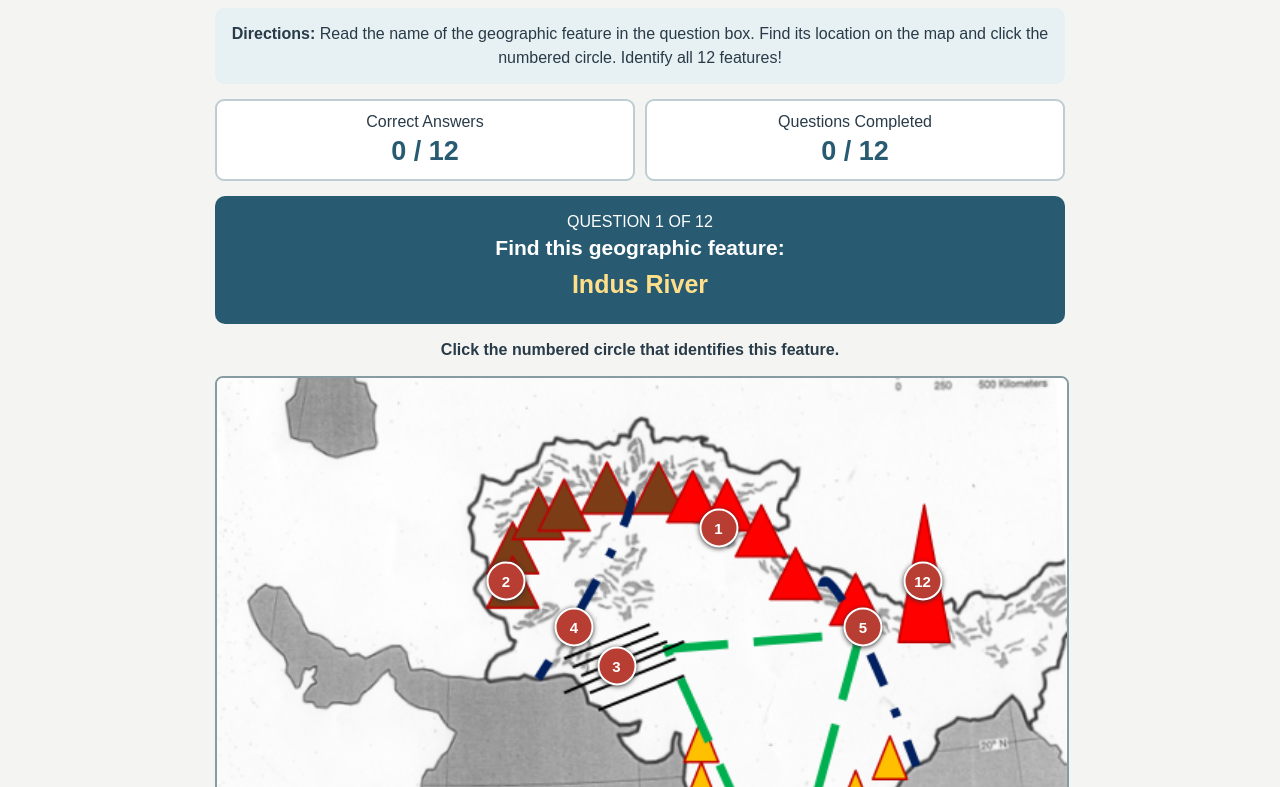
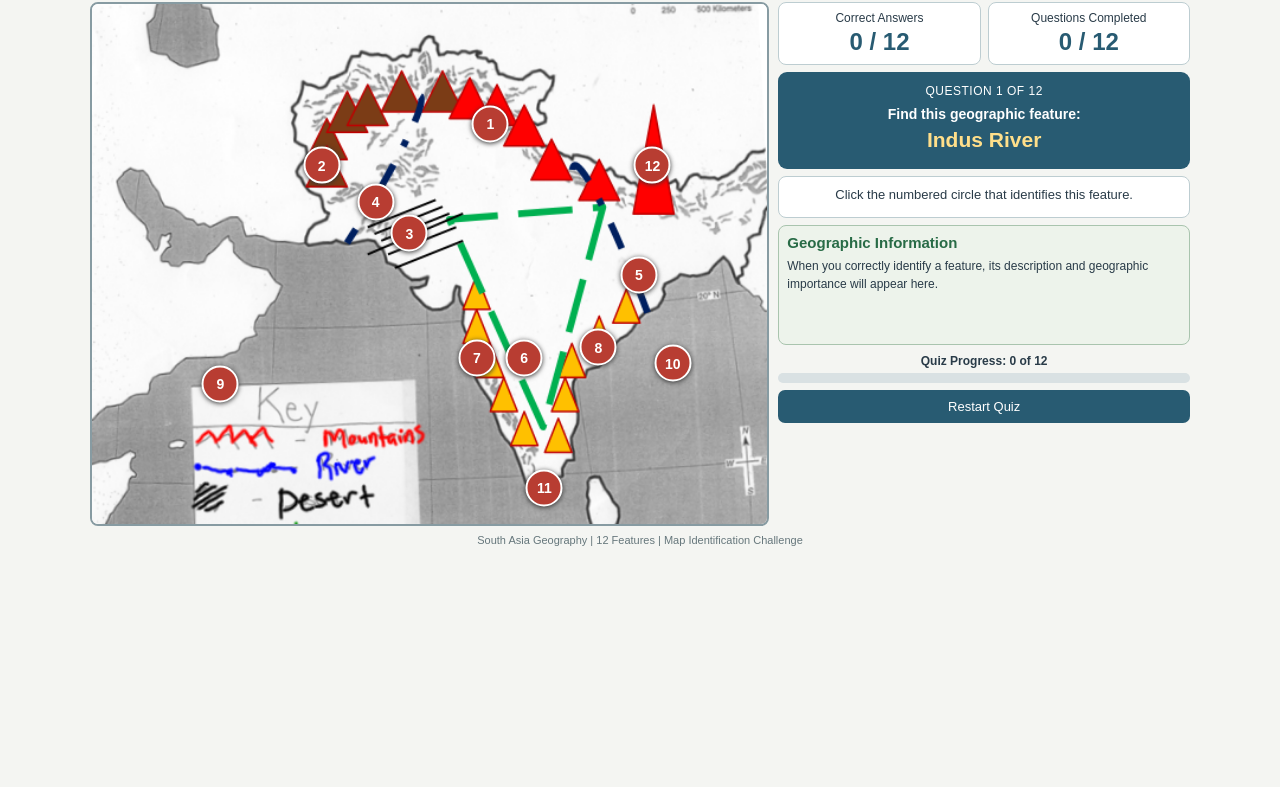
Before and after one commit to jbodine-source/south-asia-map, a plain HTML site: page index.html in a window 1280 px wide. Shown: the part 75-862 px from the top of the page. After the commit the page ends 800 px from the top, so only its background shows below. Drawn offline with Linux system fonts and the light colour scheme.

Commit message:
Refactor index.html for layout and feature updates
Refactor HTML structure and styles for improved layout and clarity. Update geographic feature descriptions and quiz functionality.

```diff
--- a/index.html
+++ b/index.html
@@ -7,73 +7,53 @@
 <title>South Asia Geography Challenge</title>
 
 <style>
+* { box-sizing: border-box; }
+
 body {
   font-family: Arial, sans-serif;
   background: #f4f5f2;
   color: #293b48;
   margin: 0;
-  padding: 15px;
+  padding: 8px;
 }
+
 #activity {
-  max-width: 850px;
+  max-width: 1100px;
   margin: auto;
 }
+
+header {
+  text-align: center;
+  margin-bottom: 8px;
+}
+
 h2 {
-  text-align: center;
   color: #244e67;
+  margin: 4px 0;
+  font-size: 23px;
 }
+
 .instructions {
   background: #e7f0f2;
-  padding: 14px;
-  border-radius: 9px;
+  padding: 8px 12px;
+  border-radius: 8px;
   text-align: center;
-  line-height: 1.5;
-}
-.scoreboard {
-  display: grid;
-  grid-template-columns: 1fr 1fr;
-  gap: 10px;
-  margin: 15px 0;
-}
-.score-box {
-  background: white;
-  border: 2px solid #bdcdd1;
-  border-radius: 9px;
-  padding: 12px;
-  text-align: center;
-}
-.score-number {
-  display: block;
-  font-size: 27px;
-  font-weight: bold;
-  color: #285b72;
-  margin-top: 5px;
-}
-.question-panel {
-  background: #285b72;
-  color: white;
-  border-radius: 10px;
-  padding: 17px;
-  text-align: center;
-  margin: 15px 0;
-}
-.question-panel h3 {
-  margin: 5px 0 10px;
-  font-size: 21px;
-}
-.question-name {
-  font-size: 25px;
-  font-weight: bold;
-  color: #ffdf8a;
-  margin: 8px 0;
-}
-.feedback {
-  min-height: 25px;
-  text-align: center;
-  font-weight: bold;
-  margin: 12px 0;
+  font-size: 13px;
   line-height: 1.4;
 }
+
+/* MAIN TWO-COLUMN LAYOUT */
+
+.main-layout {
+  display: grid;
+  grid-template-columns: minmax(0, 1.65fr) minmax(245px, 1fr);
+  gap: 12px;
+  align-items: start;
+  margin-top: 10px;
+}
+
+/* MAP */
+
 .map-container {
   position: relative;
   width: 100%;
@@ -83,128 +63,277 @@ h2 {
   overflow: hidden;
   background: white;
 }
+
 .map-container img {
   display: block;
   width: 100%;
   height: auto;
 }
+
 .marker {
   position: absolute;
   transform: translate(-50%, -50%);
-  width: clamp(29px, 4.5vw, 39px);
-  height: clamp(29px, 4.5vw, 39px);
+  width: clamp(26px, 3.5vw, 37px);
+  height: clamp(26px, 3.5vw, 37px);
   border-radius: 50%;
   border: 2px solid white;
   background: #b83d32;
   color: white;
   font-weight: bold;
-  font-size: 15px;
+  font-size: 14px;
   cursor: pointer;
   line-height: normal;
   box-shadow: 0 1px 5px #333;
   z-index: 2;
+  padding: 0;
 }
+
 .marker:hover,
 .marker:focus {
   background: #e6a126;
-  outline: 3px solid #244e67;
+  outline: 2px solid #244e67;
 }
+
 .marker.correct {
   background: #36835b;
   cursor: default;
 }
+
 .marker.incorrect {
   background: #b83d32;
 }
+
+/* RIGHT PANEL */
+
+.sidebar {
+  display: flex;
+  flex-direction: column;
+  gap: 9px;
+}
+
+.scoreboard {
+  display: grid;
+  grid-template-columns: 1fr 1fr;
+  gap: 7px;
+}
+
+.score-box {
+  background: white;
+  border: 1px solid #bdcdd1;
+  border-radius: 8px;
+  padding: 8px 5px;
+  text-align: center;
+  font-size: 12px;
+}
+
+.score-number {
+  display: block;
+  font-size: 24px;
+  font-weight: bold;
+  color: #285b72;
+  margin-top: 3px;
+}
+
+.question-panel {
+  background: #285b72;
+  color: white;
+  border-radius: 9px;
+  padding: 12px;
+  text-align: center;
+}
+
+.question-number {
+  font-size: 12px;
+  letter-spacing: .5px;
+}
+
+.question-panel h3 {
+  font-size: 14px;
+  margin: 8px 0 4px;
+}
+
+.question-name {
+  font-size: 21px;
+  font-weight: bold;
+  color: #ffdf8a;
+  margin: 5px 0;
+  line-height: 1.2;
+}
+
+.feedback {
+  background: white;
+  border: 1px solid #bdcdd1;
+  border-radius: 8px;
+  padding: 9px;
+  text-align: center;
+  font-size: 13px;
+  min-height: 42px;
+  line-height: 1.4;
+}
+
+/* FEATURE DESCRIPTION */
+
+.description-box {
+  background: #edf3eb;
+  border: 1px solid #a9c4ae;
+  border-radius: 8px;
+  padding: 11px;
+  min-height: 145px;
+}
+
+.description-box h3 {
+  color: #286b46;
+  font-size: 15px;
+  margin: 0 0 7px;
+}
+
+.description-box p {
+  font-size: 13px;
+  line-height: 1.45;
+  margin: 0;
+}
+
+.description-placeholder {
+  color: #66777c;
+  font-style: italic;
+}
+
+/* PROGRESS */
+
 .progress-section {
   text-align: center;
-  margin: 15px 0;
+  font-size: 12px;
   font-weight: bold;
+  margin-top: 2px;
 }
+
 .progress-bar {
-  height: 13px;
+  height: 10px;
   background: #d9e1e3;
   border-radius: 10px;
   overflow: hidden;
-  margin-top: 8px;
+  margin-top: 5px;
 }
+
 .progress-fill {
   height: 100%;
   width: 0%;
   background: #36835b;
   transition: width .3s;
 }
+
+/* BUTTONS AND COMPLETION */
+
 .action-button {
-  display: block;
-  margin: 18px auto;
-  padding: 12px 25px;
+  padding: 9px 15px;
   background: #285b72;
   color: white;
   border: none;
   border-radius: 7px;
-  font-size: 15px;
+  font-size: 13px;
   cursor: pointer;
 }
+
 .action-button:hover {
   background: #193e50;
 }
+
 .completion {
   background: #e0eee4;
   border: 2px solid #36835b;
-  border-radius: 10px;
-  padding: 20px;
+  border-radius: 9px;
+  padding: 12px;
   text-align: center;
-  margin-top: 15px;
 }
+
 .completion h3 {
   color: #286b46;
+  margin: 4px;
 }
+
 .hidden {
   display: none;
 }
+
 .footer {
   text-align: center;
   color: #66777c;
+  font-size: 11px;
+  margin: 8px 0 2px;
+}
+
+/* SMALLER SCREENS */
+
+@media (max-width: 650px) {
+  .main-layout {
+    grid-template-columns: 1fr;
+  }
+
+  .sidebar {
+    order: 1;
+  }
+
+  .map-container {
+    order: 2;
+  }
+
+  h2 {
+    font-size: 20px;
+  }
+
+  .marker {
+    width: 27px;
+    height: 27px;
     font-size: 12px;
-  margin-top: 15px;
+  }
+}
+
+@media (min-width: 651px) and (max-height: 800px) {
+  h2 {
+    font-size: 20px;
+  }
+
+  .instructions {
+    padding: 6px 10px;
+  }
+
+  .main-layout {
+    gap: 9px;
+    margin-top: 8px;
+  }
+
+  .sidebar {
+    gap: 7px;
+  }
+
+  .description-box {
+    min-height: 120px;
+    padding: 8px;
+  }
+
+  .description-box p {
+    font-size: 12px;
+  }
 }
 </style>
 </head>
 
 <body>
+
 <div id="activity">
 
+<header>
   <h2>South Asia Geography Challenge</h2>
+  <div class="instructions">
+    Read each clue and click the numbered location on the map.
+    Identify all 12 geographic features!
+  </div>
+</header>
 
-<div class="instructions">
-<strong>Directions:</strong>
-Read the name of the geographic feature in the question box.
-Find its location on the map and click the numbered circle.
-Identify all 12 features!
-</div>
+<div class="main-layout">
 
-<div class="scoreboard">
-  <div class="score-box">
-    Correct Answers
-    <span class="score-number" id="score">0 / 12</span>
-  </div>
-  <div class="score-box">
-    Questions Completed
-    <span class="score-number" id="completed">0 / 12</span>
-  </div>
-</div>
+<!-- MAP COLUMN -->
 
-<div class="question-panel">
-  <div id="question-number">QUESTION 1 OF 12</div>
-  <h3>Find this geographic feature:</h3>
-  <div class="question-name" id="question-name">Loading...</div>
-</div>
-
-<div class="feedback" id="feedback" aria-live="polite">
-Click the numbered circle that identifies this feature.
-</div>
-
-<!-- CLASSROOM MAP -->
 <div class="map-container">
 
 <img src="south-asia-map.png"
@@ -213,86 +342,116 @@ Click the numbered circle that identifies this feature.
 <!-- 1 HIMALAYAS -->
 <button class="marker"
  style="left:59%; top:23%;"
- data-id="himalayas"
- aria-label="Map location 1">1</button>
+ data-id="himalayas" aria-label="Location 1">1</button>
 
 <!-- 2 HINDU KUSH -->
 <button class="marker"
  style="left:34%; top:31%;"
- data-id="hindukush"
- aria-label="Map location 2">2</button>
+ data-id="hindukush" aria-label="Location 2">2</button>
 
 <!-- 3 THAR DESERT -->
 <button class="marker"
  style="left:47%; top:44%;"
- data-id="thar"
- aria-label="Map location 3">3</button>
+ data-id="thar" aria-label="Location 3">3</button>
 
 <!-- 4 INDUS RIVER -->
 <button class="marker"
  style="left:42%; top:38%;"
- data-id="indus"
- aria-label="Map location 4">4</button>
+ data-id="indus" aria-label="Location 4">4</button>
 
-<!-- 5 GANGES RIVER: MOVED RIGHT TO BLUE DASHED LINE -->
+<!-- 5 GANGES RIVER: MOVED SOUTH -->
 <button class="marker"
- style="left:76%; top:38%;"
- data-id="ganges"
- aria-label="Map location 5">5</button>
+ style="left:81%; top:52%;"
+ data-id="ganges" aria-label="Location 5">5</button>
 
 <!-- 6 DECCAN PLATEAU -->
 <button class="marker"
  style="left:64%; top:68%;"
- data-id="deccan"
- aria-label="Map location 6">6</button>
+ data-id="deccan" aria-label="Location 6">6</button>
 
 <!-- 7 WESTERN GHATS -->
 <button class="marker"
  style="left:57%; top:68%;"
- data-id="western"
- aria-label="Map location 7">7</button>
+ data-id="western" aria-label="Location 7">7</button>
 
 <!-- 8 EASTERN GHATS -->
 <button class="marker"
  style="left:75%; top:66%;"
- data-id="eastern"
- aria-label="Map location 8">8</button>
+ data-id="eastern" aria-label="Location 8">8</button>
 
-<!-- 9 ARABIAN SEA: MOVED SOUTH INTO WATER -->
+<!-- 9 ARABIAN SEA -->
 <button class="marker"
  style="left:19%; top:73%;"
- data-id="arabian"
- aria-label="Map location 9">9</button>
+ data-id="arabian" aria-label="Location 9">9</button>
 
 <!-- 10 BAY OF BENGAL -->
 <button class="marker"
  style="left:86%; top:69%;"
- data-id="bengal"
- aria-label="Map location 10">10</button>
+ data-id="bengal" aria-label="Location 10">10</button>
 
-<!-- 11 INDIAN OCEAN: MOVED SOUTH INTO WATER -->
+<!-- 11 INDIAN OCEAN: MOVED LEFT -->
 <button class="marker"
- style="left:75%; top:95%;"
- data-id="ocean"
- aria-label="Map location 11">11</button>
+ style="left:67%; top:93%;"
+ data-id="ocean" aria-label="Location 11">11</button>
 
-<!-- 12 MT. EVEREST: TALLEST HIMALAYAN TRIANGLE -->
+<!-- 12 MT. EVEREST -->
 <button class="marker"
  style="left:83%; top:31%;"
- data-id="everest"
- aria-label="Map location 12">12</button>
+ data-id="everest" aria-label="Location 12">12</button>
 
 </div>
 
+<!-- STUDENT INTERACTION COLUMN -->
+
+<div class="sidebar">
+
+  <div class="scoreboard">
+    <div class="score-box">
+      Correct Answers
+      <span class="score-number" id="score">0 / 12</span>
+    </div>
+
+    <div class="score-box">
+      Questions Completed
+      <span class="score-number" id="completed">0 / 12</span>
+    </div>
+  </div>
+
+  <div class="question-panel">
+    <div class="question-number" id="question-number">
+      QUESTION 1 OF 12
+    </div>
+
+    <h3>Find this geographic feature:</h3>
+
+    <div class="question-name" id="question-name">
+      Loading...
+    </div>
+  </div>
+
+  <div class="feedback" id="feedback" aria-live="polite">
+    Click the numbered circle on the map that identifies this feature.
+  </div>
+
+  <div class="description-box" aria-live="polite">
+    <h3 id="description-title">Geographic Information</h3>
+    <p id="description">
+      <span class="description-placeholder">
+        When you correctly identify a feature, its description
+        and geographic importance will appear here.
+      </span>
+    </p>
+  </div>
+
   <div class="progress-section">
-Quiz Progress
+    <span id="progress-label">Quiz Progress: 0 of 12</span>
     <div class="progress-bar">
       <div class="progress-fill" id="progress-fill"></div>
     </div>
   </div>
 
   <div class="completion hidden" id="completion">
-  <h3>Geography Challenge Complete!</h3>
+    <h3>Challenge Complete!</h3>
     <p id="final-score"></p>
     <p id="final-message"></p>
     <button class="action-button" id="restart">
@@ -304,6 +463,9 @@ Quiz Progress
     Restart Quiz
   </button>
 
+</div>
+</div>
+
 <p class="footer">
   South Asia Geography | 12 Features | Map Identification Challenge
 </p>
@@ -313,22 +475,83 @@ South Asia Geography | 12 Features | Map Identification Challenge
 <script>
 (function() {
 
+const TOTAL = 12;
+
 const features = {
-  himalayas: "Himalayas",
-  hindukush: "Hindu Kush Mountains",
-  thar: "Thar Desert",
-  indus: "Indus River",
-  ganges: "Ganges River",
-  deccan: "Deccan Plateau",
-  western: "Western Ghats",
-  eastern: "Eastern Ghats",
-  arabian: "Arabian Sea",
-  bengal: "Bay of Bengal",
-  ocean: "Indian Ocean",
-  everest: "Mt. Everest"
+
+  himalayas: {
+    name: "Himalayas",
+    description:
+      "The Himalayas are a massive mountain range along the northern border of India. They include some of the world's highest mountains. These mountains influence climate by blocking cold air and helping produce rainfall."
+  },
+
+  hindukush: {
+    name: "Hindu Kush Mountains",
+    description:
+      "The Hindu Kush is a rugged mountain range located mainly in Afghanistan and extending into northern Pakistan. It forms part of the mountainous landscape northwest of the Indian subcontinent and has historically influenced travel and trade."
+  },
+
+  thar: {
+    name: "Thar Desert",
+    description:
+      "The Thar Desert, also called the Great Indian Desert, is located in northwestern India and southeastern Pakistan. It is a hot, dry region with sandy dunes and limited rainfall."
+  },
+
+  indus: {
+    name: "Indus River",
+    description:
+      "The Indus River begins in the Tibetan Plateau and flows through the Himalayas and Pakistan before emptying into the Arabian Sea. The Indus Valley was home to one of the world's earliest civilizations, including Harappa and Mohenjo-Daro."
+  },
+
+  ganges: {
+    name: "Ganges River",
+    description:
+      "The Ganges River begins in the Himalayas and flows across northern India and Bangladesh. It provides water for farming and millions of people. It is also a sacred river in Hinduism."
+  },
+
+  deccan: {
+    name: "Deccan Plateau",
+    description:
+      "The Deccan Plateau is a large, elevated region covering much of southern India. It is bordered by the Western and Eastern Ghats. Its elevation and landscape influence the region's rivers, climate, and agriculture."
+  },
+
+  western: {
+    name: "Western Ghats",
+    description:
+      "The Western Ghats are a mountain range running along the western side of India. They influence rainfall by forcing moist winds from the Arabian Sea upward, creating wet conditions on their western slopes."
+  },
+
+  eastern: {
+    name: "Eastern Ghats",
+    description:
+      "The Eastern Ghats are a discontinuous mountain range along India's eastern coast. They border the Deccan Plateau and are separated in places by rivers flowing toward the Bay of Bengal."
+  },
+
+  arabian: {
+    name: "Arabian Sea",
+    description:
+      "The Arabian Sea is part of the northern Indian Ocean. It lies west of India and borders the western coast of the Indian subcontinent. It has been an important route for trade and transportation."
+  },
+
+  bengal: {
+    name: "Bay of Bengal",
+    description:
+      "The Bay of Bengal is located east of India and west of Myanmar. It is the northeastern part of the Indian Ocean. The Ganges and Brahmaputra river systems empty into it, forming a large delta."
+  },
+
+  ocean: {
+    name: "Indian Ocean",
+    description:
+      "The Indian Ocean is the third-largest ocean in the world. It borders South Asia to the south and has connected the region to Africa, the Middle East, and Southeast Asia through trade and travel for centuries."
+  },
+
+  everest: {
+    name: "Mt. Everest",
+    description:
+      "Mount Everest is the highest mountain in the world, reaching approximately 8,849 meters (29,032 feet) above sea level. It is located in the Himalayas on the border between Nepal and China (Tibet)."
+  }
+
 };
-
-const TOTAL = 12;
 
 let questions = [];
 let currentQuestion = 0;
@@ -336,29 +559,18 @@ let score = 0;
 let completed = 0;
 let locked = false;
 
-const questionName =
-  document.getElementById("question-name");
+const questionName = document.getElementById("question-name");
+const questionNumber = document.getElementById("question-number");
+const feedback = document.getElementById("feedback");
+const scoreDisplay = document.getElementById("score");
+const completedDisplay = document.getElementById("completed");
+const progressFill = document.getElementById("progress-fill");
+const progressLabel = document.getElementById("progress-label");
+const descriptionTitle = document.getElementById("description-title");
+const descriptionText = document.getElementById("description");
+const completion = document.getElementById("completion");
 
-const questionNumber =
-  document.getElementById("question-number");
-
-const feedback =
-  document.getElementById("feedback");
-
-const scoreDisplay =
-  document.getElementById("score");
-
-const completedDisplay =
-  document.getElementById("completed");
-
-const progressFill =
-  document.getElementById("progress-fill");
-
-const completion =
-  document.getElementById("completion");
-
-const markers =
-  document.querySelectorAll(".marker");
+const markers = document.querySelectorAll(".marker");
 
 function shuffle(array) {
   for (let i = array.length - 1; i > 0; i--) {
@@ -382,7 +594,7 @@ function showQuestion() {
   questionNumber.textContent =
     "QUESTION " + (currentQuestion + 1) + " OF " + TOTAL;
 
-  questionName.textContent = features[id];
+  questionName.textContent = features[id].name;
 
   feedback.textContent =
     "Click the numbered circle that identifies this feature.";
@@ -411,9 +623,17 @@ function checkAnswer(id, marker) {
     feedback.textContent =
       "Correct! Excellent geographic identification!";
 
+    // SHOW THE FEATURE DESCRIPTION
+    descriptionTitle.textContent =
+      "✓ " + features[id].name;
+
+    descriptionText.textContent =
+      features[id].description;
+
     updateScore();
 
     setTimeout(() => {
+
       currentQuestion++;
 
       if (currentQuestion < TOTAL) {
@@ -421,7 +641,8 @@ function checkAnswer(id, marker) {
       } else {
         finishQuiz();
       }
-    }, 1100);
+
+    }, 1700);
 
   } else {
 
@@ -446,6 +667,9 @@ function updateScore() {
 
   progressFill.style.width =
     (completed / TOTAL * 100) + "%";
+
+  progressLabel.textContent =
+    "Quiz Progress: " + completed + " of " + TOTAL;
 }
 
 function finishQuiz() {
@@ -457,7 +681,8 @@ function finishQuiz() {
   questionName.textContent =
     "You identified all 12 features!";
 
-  feedback.textContent = "";
+  feedback.textContent =
+    "You have completed the South Asia Geography Challenge!";
 
   document.getElementById("final-score").textContent =
     "Your final score: " + score + " out of " + TOTAL + ".";
@@ -465,7 +690,7 @@ function finishQuiz() {
   document.getElementById("final-message").textContent =
     score === TOTAL
     ? "Perfect score! Outstanding work, geographer!"
-    : "Great job completing the South Asia Geography Challenge!";
+    : "Great job completing the geography challenge!";
 
   completion.classList.remove("hidden");
 
@@ -477,9 +702,11 @@ function finishQuiz() {
 }
 
 markers.forEach(marker => {
+
   marker.addEventListener("click", () => {
     checkAnswer(marker.dataset.id, marker);
   });
+
 });
 
 function startQuiz() {
@@ -500,6 +727,11 @@ function startQuiz() {
 
   document.getElementById("reset").classList.remove("hidden");
 
+  descriptionTitle.textContent = "Geographic Information";
+
+  descriptionText.textContent =
+    "When you correctly identify a feature, its description and geographic importance will appear here.";
+
   updateScore();
   showQuestion();
 }
```
Lines whose indentation alone changed are shown as unchanged.
